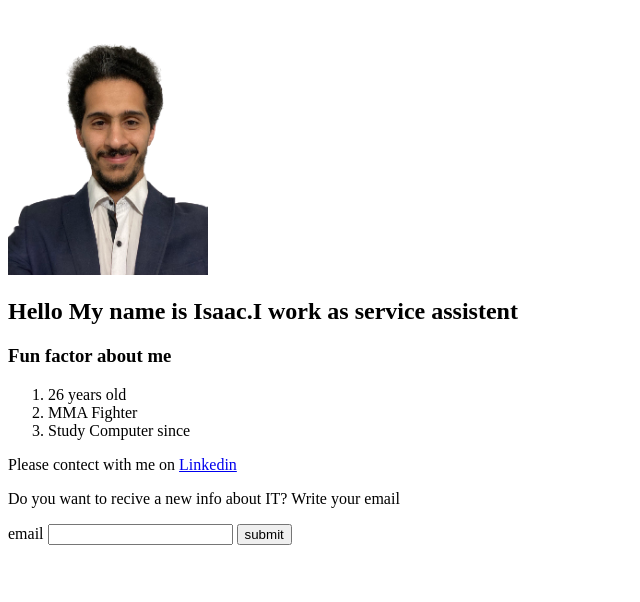
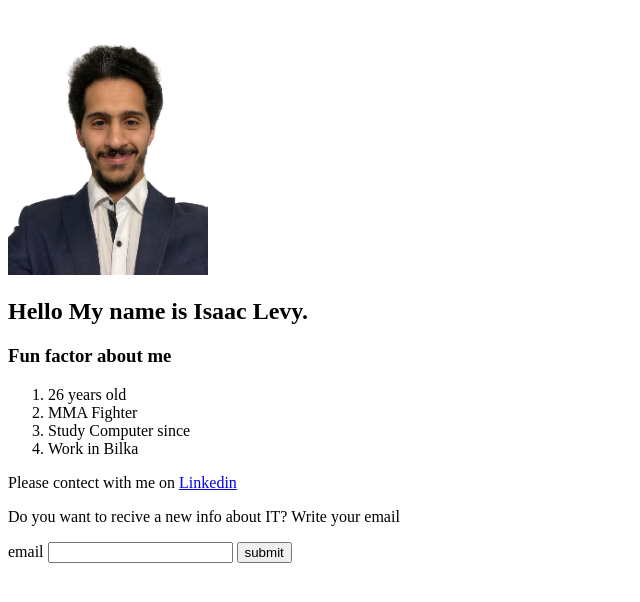
Before and after one commit to isaac0267/Personal-Profile, a plain HTML site: page Profile/index.html in a window 1280 px wide. Shown: the whole page, without its empty margins (0-640 px from the left). Drawn offline with Linux system fonts and the light colour scheme.

Commit message:
I made som changes.

```diff
--- a/Profile/index.html
+++ b/Profile/index.html
@@ -9,12 +9,13 @@
   </head>
   <body>
     <img src="/Isaac.png" alt="The picture" width="200" />
-    <h2>Hello My name is Isaac.I work as service assistent</h2>
+    <h2>Hello My name is Isaac Levy.</h2>
     <h3>Fun factor about me</h3>
     <ol>
       <li>26 years old</li>
       <li>MMA Fighter</li>
       <li>Study Computer since</li>
+      <li>Work in Bilka</li>
     </ol>
     <p>
       Please contect with me on
```
